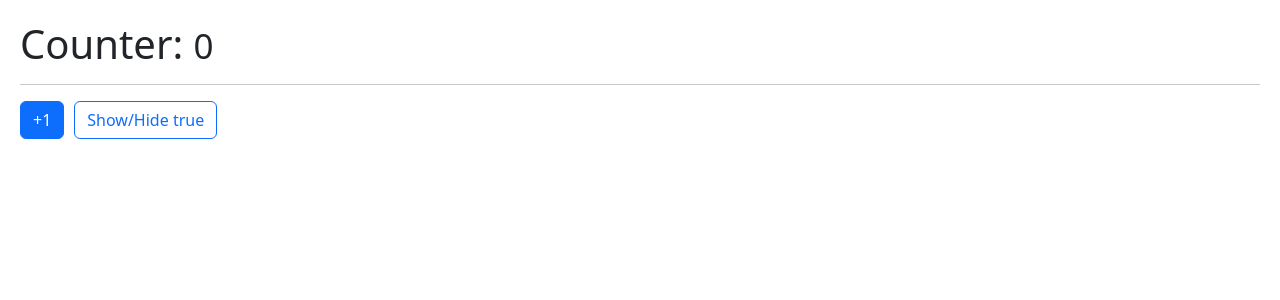
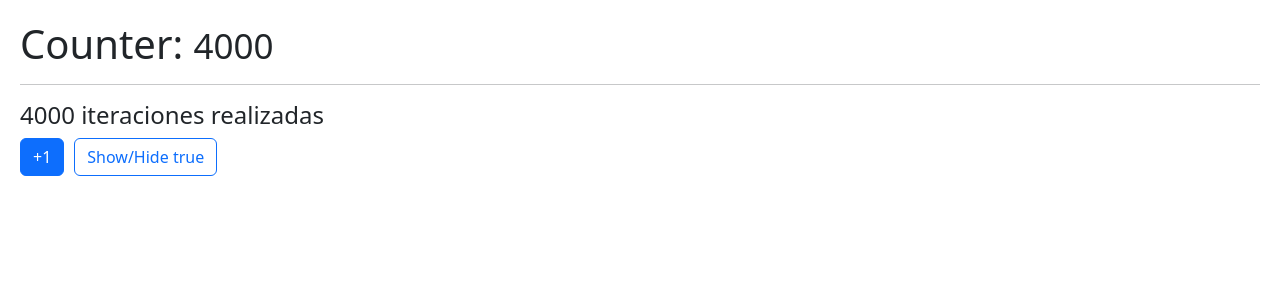
Before and after one commit to danielalbanez40/react-de-cero-a-experto-MERN, a React (Vite) app in the folder 05-hook-app/: page / in a window 1280 px wide. Shown: the top 300 px of the page. Built offline with nearby package versions, Linux system fonts and the light colour scheme.

Commit message:
Hook useMemo

```diff
--- /dev/null
+++ b/05-hook-app/src/06-memos/MemoHook.jsx
@@ -0,0 +1,41 @@
+import { useMemo, useState } from "react";
+import useCounter from "../Hooks/useCounter";
+
+const heavyStuff = (iterationNumber = 100) => {
+  for (let i = 0; i < iterationNumber; i++) {
+    console.log("Ahí vamos...");
+  }
+
+  return `${iterationNumber} iteraciones realizadas`;
+};
+
+const MemoHook = () => {
+  const [show, setShow] = useState(true);
+
+  const { counter, Increment } = useCounter(4000);
+
+  const memorizedValue = useMemo(() => heavyStuff(counter), [counter]);
+
+  return (
+    <>
+      <h1>
+        Counter: <small>{counter}</small>
+      </h1>
+      <hr />
+
+      <h4>{memorizedValue}</h4>
+
+      <button className="btn btn-primary" onClick={() => Increment()}>
+        +1
+      </button>
+      <button
+        className="btn btn-outline-primary"
+        onClick={() => setShow(!show)}
+      >
+        Show/Hide {JSON.stringify(show)}
+      </button>
+    </>
+  );
+};
+
+export default MemoHook;
--- a/05-hook-app/src/main.jsx
+++ b/05-hook-app/src/main.jsx
@@ -9,10 +9,11 @@
 // import MultipleCustomHooks from './03-examples/MultipleCustomHooks';
 // import FocusScreen from './04-useRef/FocusScreen';
 // import Layout from './05-useLayoutEffect/Layout';
-import Memorize from './06-memos/Memorize';
+// import Memorize from './06-memos/Memorize';
+import MemoHook from './06-memos/MemoHook';
 
 ReactDOM.createRoot(document.getElementById("root")).render(
   <React.StrictMode>
-   <Memorize />
+    <MemoHook />
   </React.StrictMode>
 );
```
